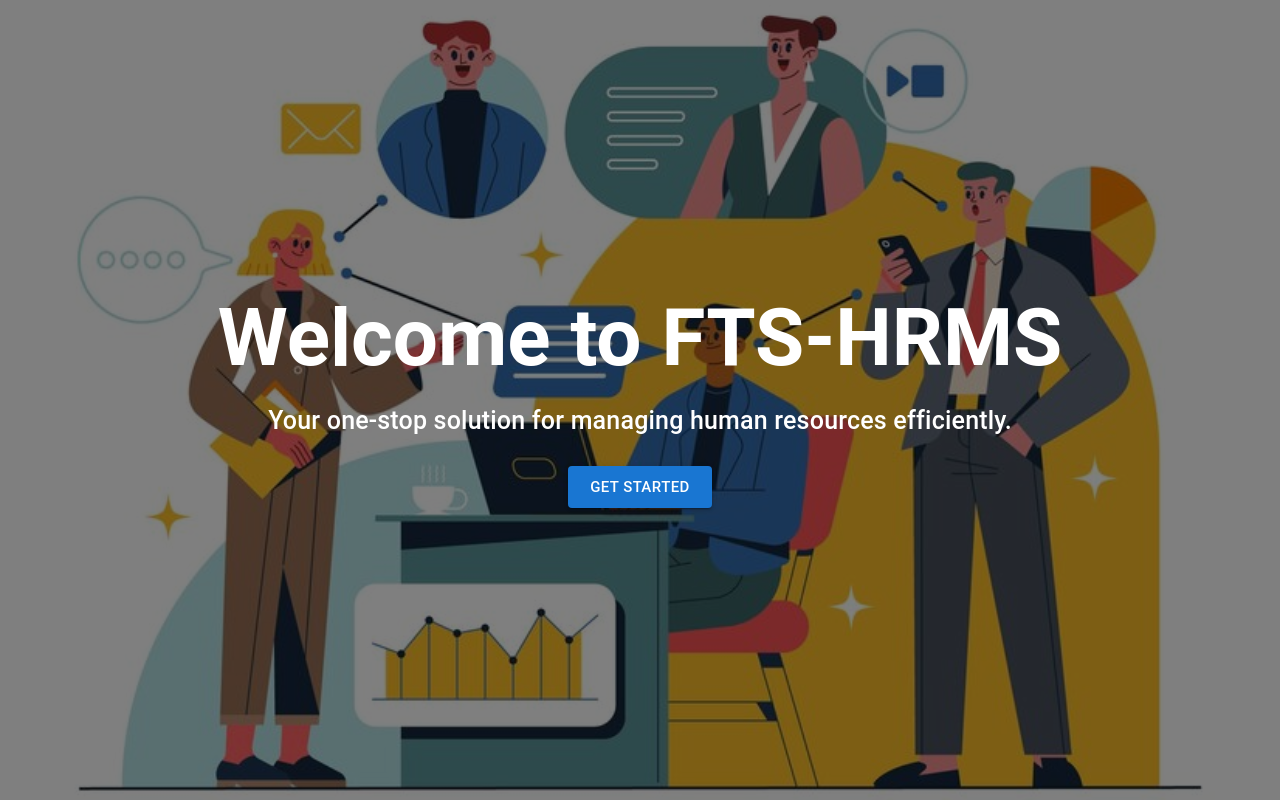
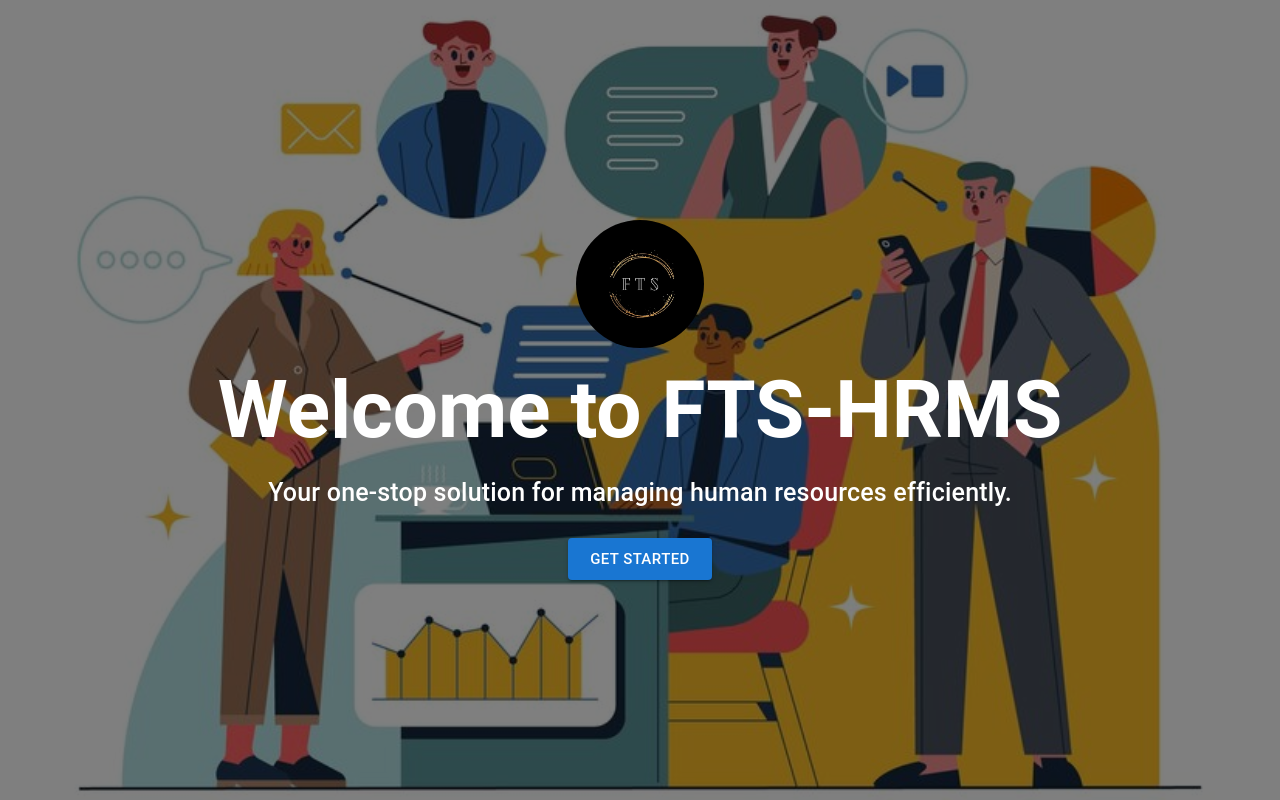
Before and after one commit to FirstTrackSolutionProjects/FTS-HRMS, a React (Vite) app: page / in a window 1280 px wide. Shown: the top 800 px of the page. Built offline with nearby package versions, Linux system fonts and the light colour scheme; no server answers.

Commit message:
chore : added company logo

```diff
--- a/src/pages/Welcome.jsx
+++ b/src/pages/Welcome.jsx
@@ -64,6 +64,7 @@ const Welcome = () => {
         <title>Home | FTS HRMS</title>
       </Helmet>
       <Box className={`text-center text-white py-8 px-4 h-screen flex flex-col justify-center items-center bg-[url('/employee-management.jpg')] bg-cover bg-center bg-[rgba(0,0,0,0.5)] bg-blend-overlay`}  gap={2}>
+        <Box component={'img'} src="/logo.jpg" alt="" sx={{width:Math.max(100,width/10)}} className="rounded-full" />
         <Typography variant="h3" sx={{
           fontSize:Math.min(80,width/15),
           fontWeight: "bold",
```
